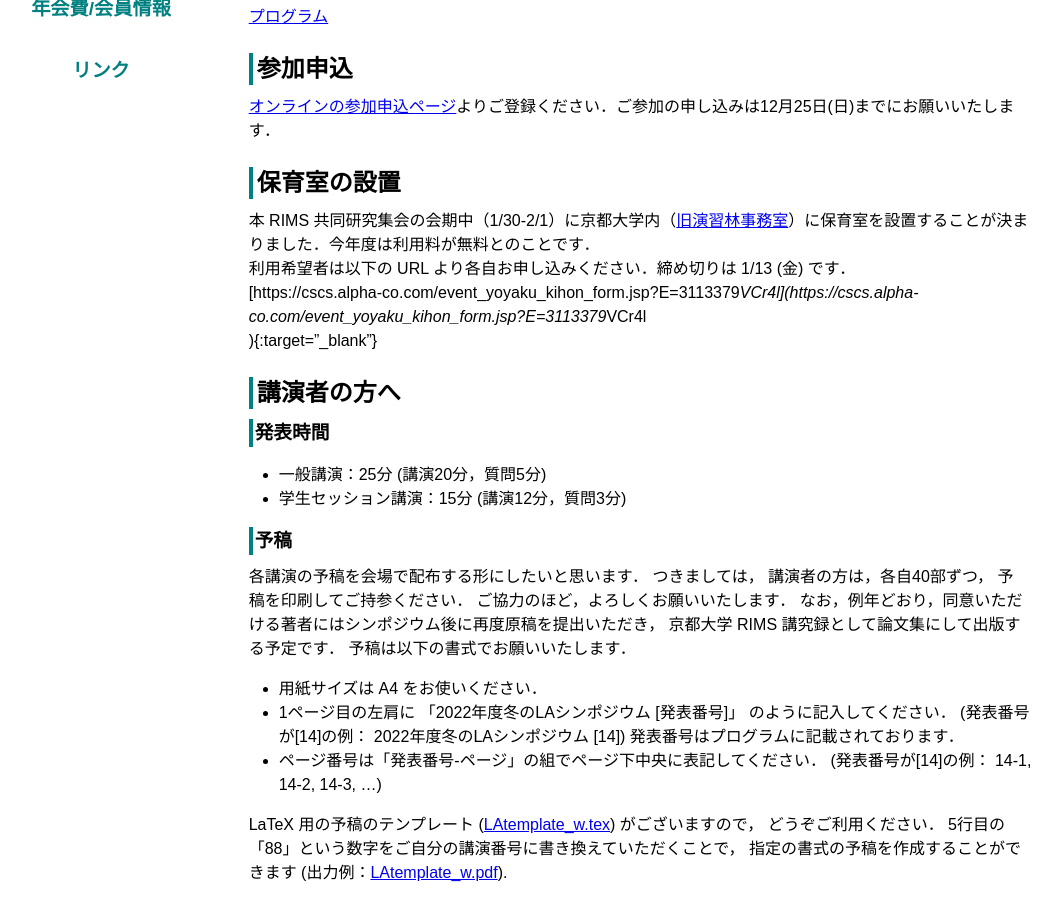
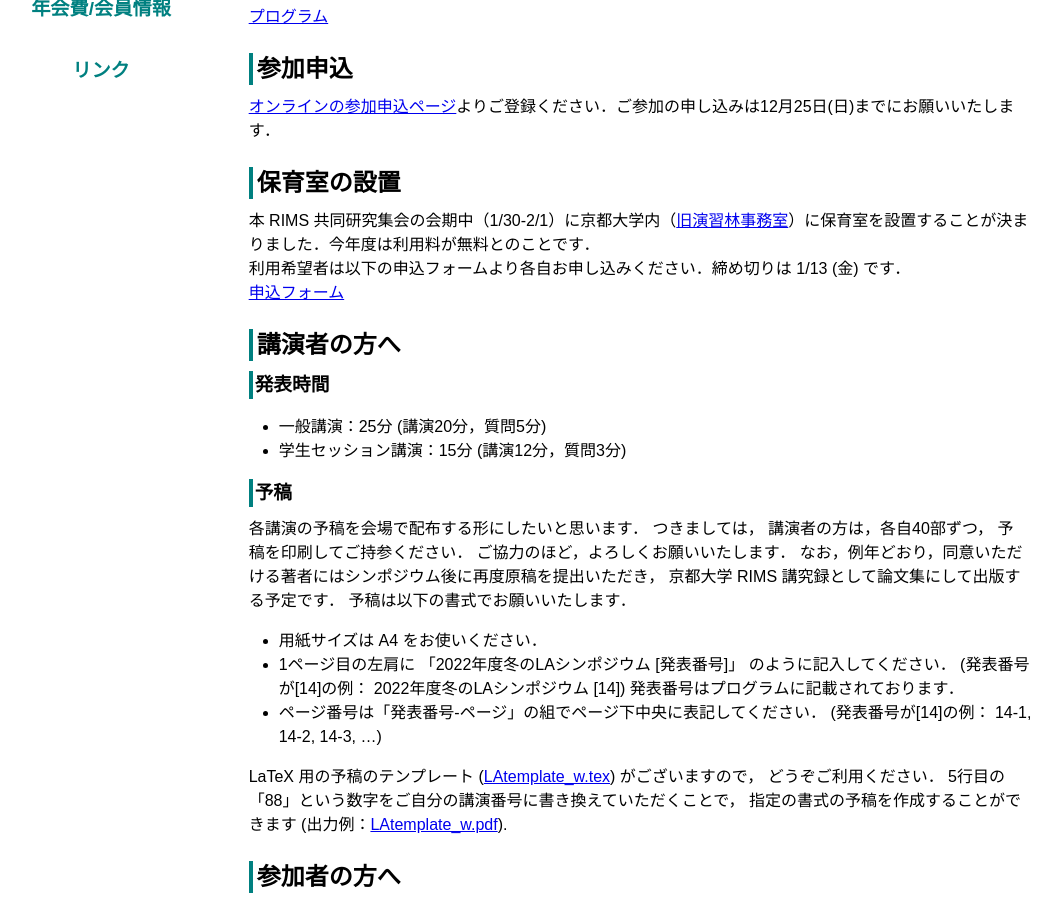
Before and after one commit to LA-symposium2022/LA-symposium2022.github.io, a Jekyll site: the page built from winter.md, in a window 1280 px wide and 900 px high, scrolled down 348 px. Shown: the whole window, without its empty margins (107-1168 px from the left). Built offline with Jekyll 4.4.1, drawn with Linux system fonts in a browser that asks for light colours.

Commit message:
Update winter.md

```diff
--- a/winter.md
+++ b/winter.md
@@ -40,9 +40,8 @@ title: LA Symposium 2022, 冬のLA
 保育室の設置
 --------
 本 RIMS 共同研究集会の会期中（1/30-2/1）に京都大学内（[旧演習林事務室](https://www.kyoto-u.ac.jp/ja/about/facilities/campus/kyoshokuin/ensyuurin){:target="_blank"}）に保育室を設置することが決まりました．今年度は利用料が無料とのことです．
-利用希望者は以下の URL より各自お申し込みください．締め切りは 1/13 (金) です．
-[https://cscs.alpha-co.com/event_yoyaku_kihon_form.jsp?E=3113379*VCr4l](https://cscs.alpha-co.com/event_yoyaku_kihon_form.jsp?E=3113379*VCr4l
-){:target="_blank"}
+利用希望者は以下の申込フォームより各自お申し込みください．締め切りは 1/13 (金) です．
+[申込フォーム](https://cscs.alpha-co.com/event_yoyaku_kihon_form.jsp?E=3113379*VCr4l){:target="_blank"}
 
 {::comment}
 保育室の設置を希望する参加者の方は，12/26(月) までに(できればなるべく早めに)LAシンポジウム事務局 la2022-office [at] googlegroups.com にメールをして頂きますようお願いいたします．
```
